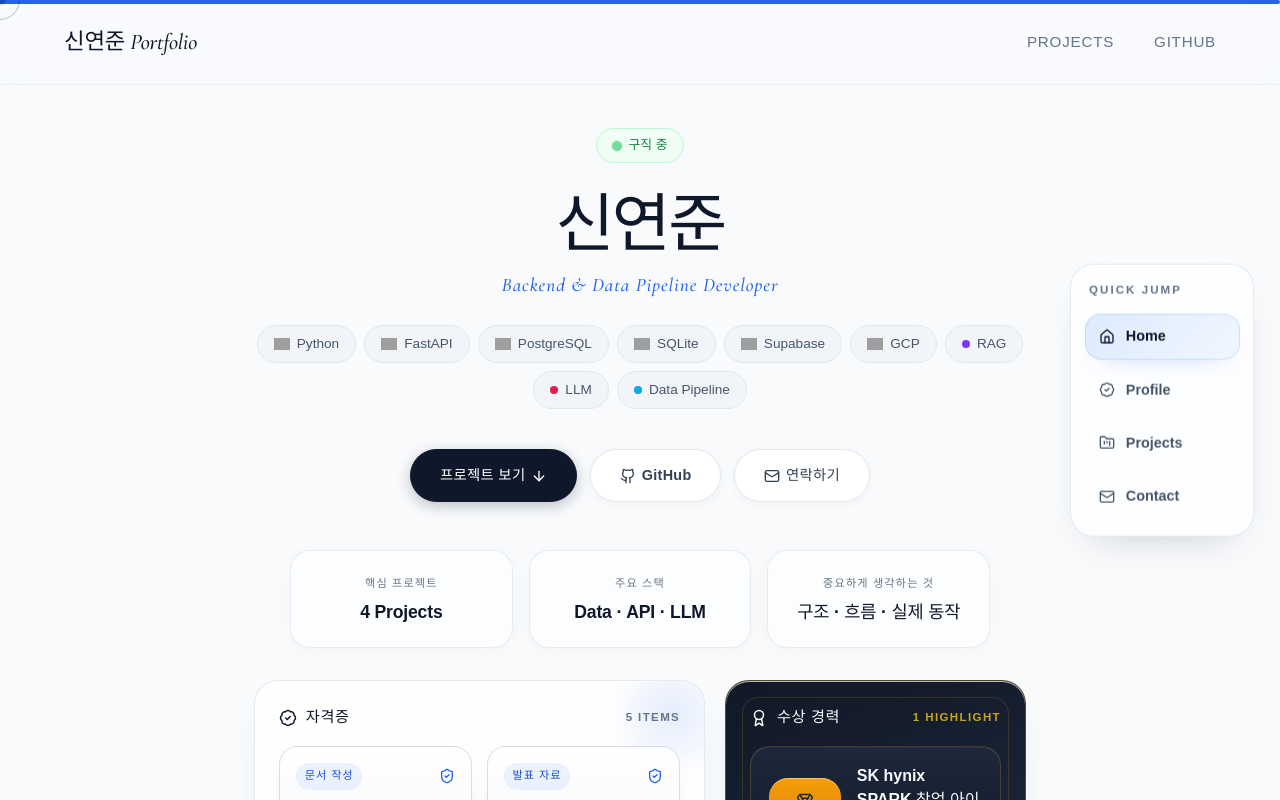
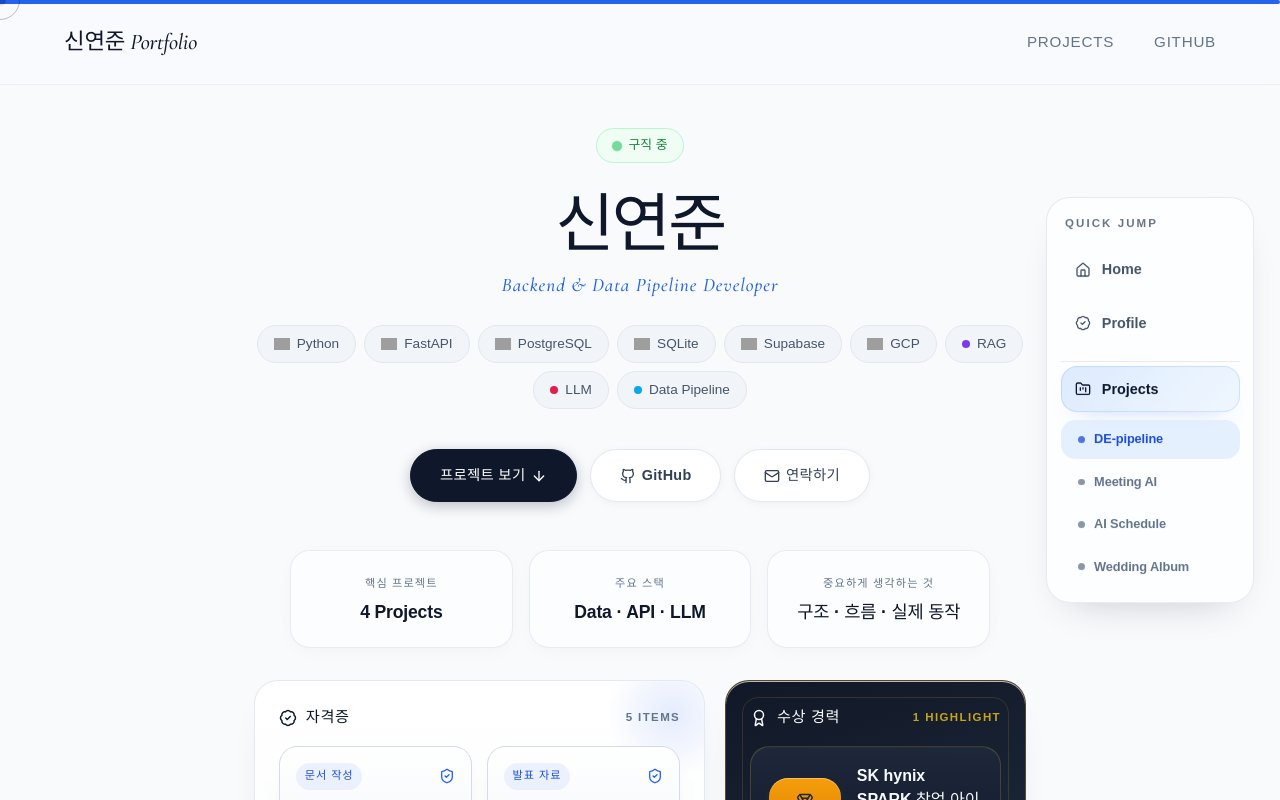
Before and after one commit to shinyeonjun/portfolio, a React (Vite) app: page / in a window 1280 px wide. Shown: the top 800 px of the page. Built offline with nearby package versions, Linux system fonts and the light colour scheme; grey boxes are pictures that could not be loaded; a web font is replaced by a local one.

Commit message:
feat: expand quick nav with project anchors

```diff
--- a/src/App.css
+++ b/src/App.css
@@ -107,7 +107,8 @@
   display: flex;
   flex-direction: column;
   gap: 0.9rem;
-  width: 11.5rem;
+  width: 13rem;
+  max-height: calc(100vh - 8rem);
   padding: 1rem 0.85rem;
   border: 1px solid rgba(226, 232, 240, 0.9);
   border-radius: 1.5rem;
@@ -117,6 +118,7 @@
     0 18px 40px -26px rgba(15, 23, 42, 0.3),
     inset 0 1px 0 rgba(255, 255, 255, 0.9);
   transform: translateY(-50%);
+  overflow-y: auto;
 }
 
 .quick-nav-title {
@@ -131,6 +133,13 @@
 .quick-nav-links {
   display: grid;
   gap: 0.45rem;
+}
+
+.quick-nav-group {
+  display: grid;
+  gap: 0.5rem;
+  padding-top: 0.3rem;
+  border-top: 1px solid rgba(226, 232, 240, 0.85);
 }
 
 .quick-nav-link {
@@ -149,6 +158,10 @@
     box-shadow 0.25s ease;
 }
 
+.quick-nav-group-link {
+  font-weight: 700;
+}
+
 .quick-nav-link:hover {
   color: #0f172a;
   background: rgba(241, 245, 249, 0.92);
@@ -163,6 +176,47 @@
     0 10px 24px -18px rgba(37, 99, 235, 0.55);
 }
 
+.quick-nav-subitems {
+  display: grid;
+  gap: 0.25rem;
+}
+
+.quick-nav-sublink {
+  display: inline-flex;
+  align-items: center;
+  gap: 0.6rem;
+  padding: 0.56rem 0.8rem 0.56rem 1.05rem;
+  border-radius: 0.9rem;
+  color: #64748b;
+  font-size: 0.8rem;
+  font-weight: 600;
+  letter-spacing: -0.01em;
+  transition:
+    transform 0.25s ease,
+    background-color 0.25s ease,
+    color 0.25s ease;
+}
+
+.quick-nav-sublink:hover {
+  color: #0f172a;
+  background: rgba(241, 245, 249, 0.86);
+  transform: translateX(-2px);
+}
+
+.quick-nav-sublink.is-active {
+  color: #1d4ed8;
+  background: rgba(219, 234, 254, 0.72);
+}
+
+.quick-nav-dot {
+  width: 0.42rem;
+  height: 0.42rem;
+  border-radius: 999px;
+  background: currentColor;
+  opacity: 0.75;
+  flex-shrink: 0;
+}
+
 @media (max-width: 1100px) {
   .quick-nav {
     display: none;
@@ -174,8 +228,7 @@
 /* ------------------------------------- */
 #home,
 #credentials,
-#projects,
-#contact {
+#projects {
   scroll-margin-top: 7rem;
 }
 
@@ -740,6 +793,7 @@
   position: relative;
   padding: 5rem 0;
   border-top: 1px solid rgba(203, 213, 225, 0.5);
+  scroll-margin-top: 7rem;
 }
 
 .project-head {
--- a/src/App.tsx
+++ b/src/App.tsx
@@ -50,7 +50,7 @@ function App() {
         <Projects />
       </main>
 
-      <footer className="footer" id="contact">
+      <footer className="footer">
         <div className="footer-links">
           <a
             href="https://github.com/shinyeonjun"
--- a/src/components/QuickNav.tsx
+++ b/src/components/QuickNav.tsx
@@ -1,51 +1,72 @@
-import { BadgeCheck, FolderKanban, House, Mail } from 'lucide-react';
+import { BadgeCheck, FolderKanban, House } from 'lucide-react';
 import { useEffect, useState } from 'react';
 
-const navItems = [
+const primaryItems = [
     { id: 'home', label: 'Home', icon: House },
     { id: 'credentials', label: 'Profile', icon: BadgeCheck },
-    { id: 'projects', label: 'Projects', icon: FolderKanban },
-    { id: 'contact', label: 'Contact', icon: Mail },
+] as const;
+
+const projectItems = [
+    { id: 'de-pipeline', label: 'DE-pipeline' },
+    { id: 'caps', label: 'Meeting AI' },
+    { id: 'ai-schedule', label: 'AI Schedule' },
+    { id: 'wedding-album', label: 'Wedding Album' },
+] as const;
+
+const observedIds = [
+    ...primaryItems.map((item) => item.id),
+    'projects',
+    ...projectItems.map((item) => item.id),
 ] as const;
 
 export default function QuickNav() {
-    const [activeId, setActiveId] = useState<(typeof navItems)[number]['id']>('home');
+    const [activeId, setActiveId] = useState<(typeof observedIds)[number]>('home');
 
     useEffect(() => {
-        const sections = navItems
-            .map((item) => document.getElementById(item.id))
+        const sections = observedIds
+            .map((id) => document.getElementById(id))
             .filter((section): section is HTMLElement => section !== null);
 
         if (!sections.length) {
             return undefined;
         }
 
-        const observer = new IntersectionObserver(
-            (entries) => {
-                const visibleEntries = entries
-                    .filter((entry) => entry.isIntersecting)
-                    .sort((a, b) => b.intersectionRatio - a.intersectionRatio);
+        const updateActiveSection = () => {
+            const activationLine = window.innerHeight * 0.24;
+            const candidates = sections
+                .map((section) => ({
+                    id: section.id,
+                    top: section.getBoundingClientRect().top,
+                }))
+                .filter((section) => section.top <= activationLine)
+                .sort((a, b) => b.top - a.top);
 
-                if (visibleEntries[0]) {
-                    setActiveId(visibleEntries[0].target.id as (typeof navItems)[number]['id']);
-                }
-            },
-            {
-                rootMargin: '-32% 0px -42% 0px',
-                threshold: [0.15, 0.3, 0.5, 0.7],
+            if (candidates[0]) {
+                setActiveId(candidates[0].id as (typeof observedIds)[number]);
+                return;
             }
-        );
 
-        sections.forEach((section) => observer.observe(section));
+            setActiveId(sections[0].id as (typeof observedIds)[number]);
+        };
 
-        return () => observer.disconnect();
+        updateActiveSection();
+        window.addEventListener('scroll', updateActiveSection, { passive: true });
+        window.addEventListener('resize', updateActiveSection);
+
+        return () => {
+            window.removeEventListener('scroll', updateActiveSection);
+            window.removeEventListener('resize', updateActiveSection);
+        };
     }, []);
+
+    const isProjectGroupActive =
+        activeId === 'projects' || projectItems.some((item) => item.id === activeId);
 
     return (
         <nav className="quick-nav" aria-label="페이지 바로가기">
             <span className="quick-nav-title">Quick Jump</span>
             <div className="quick-nav-links">
-                {navItems.map((item) => {
+                {primaryItems.map((item) => {
                     const Icon = item.icon;
 
                     return (
@@ -62,6 +83,32 @@ export default function QuickNav() {
                     );
                 })}
             </div>
+
+            <div className="quick-nav-group">
+                <a
+                    href="#projects"
+                    className={`quick-nav-link quick-nav-group-link hover-trigger${isProjectGroupActive ? ' is-active' : ''}`}
+                    aria-current={activeId === 'projects' ? 'page' : undefined}
+                    onClick={() => setActiveId('projects')}
+                >
+                    <FolderKanban size={16} />
+                    <span>Projects</span>
+                </a>
+                <div className="quick-nav-subitems">
+                    {projectItems.map((item) => (
+                        <a
+                            key={item.id}
+                            href={`#${item.id}`}
+                            className={`quick-nav-sublink hover-trigger${activeId === item.id ? ' is-active' : ''}`}
+                            aria-current={activeId === item.id ? 'page' : undefined}
+                            onClick={() => setActiveId(item.id)}
+                        >
+                            <span className="quick-nav-dot" />
+                            <span>{item.label}</span>
+                        </a>
+                    ))}
+                </div>
+            </div>
         </nav>
     );
 }
```
